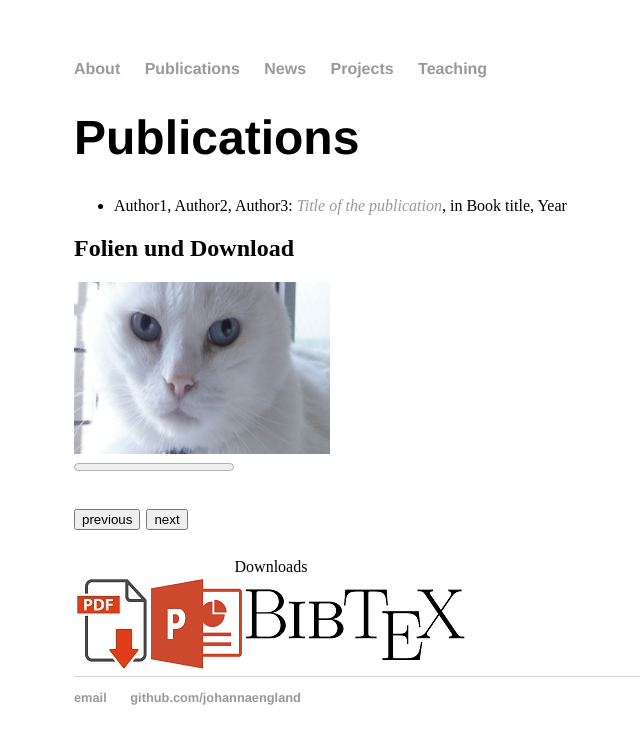
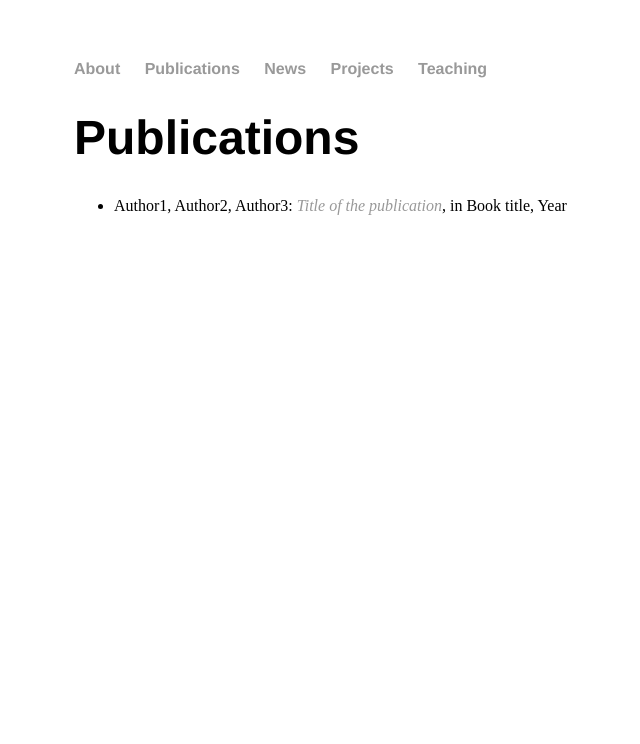
Before and after one commit to johannaengland/johannaengland.github.io, a Jekyll site: the page built from publications/index.md, in a window 1280 px wide. Shown: the top 744 px of the page, without its empty margins (118-758 px from the left). Built offline with Jekyll 4.4.1, drawn with Linux system fonts in a browser that asks for light colours.

Commit message:
Update default.html

```diff
--- a/_layouts/default.html
+++ b/_layouts/default.html
@@ -20,26 +20,7 @@
 {{ content }}
 
 </div><!-- /.container -->
-<h2>Folien und Download</h2>
-<img id="currentSlide" src="images/pic1.jpg" width="256" height="172"> <br>
-<progress id="slidecount" value="0" max="2"></progress><br>
-<p>
-    <button type="button" onclick="slideshow(-1)">previous</button>
-    <button type="button" onclick="slideshow(1)">next</button>
-</p>
-<!-- to be added: pdf download, slides (ppt), bibtech //-->
-<table>
-    <caption>Downloads</caption>
-    <td><a href="downloads/publication.pdf" download><img id="pdfIcon" src="icons/pdf.jpg"></a></td>
-    <td><a href="downloads/slides.pptx" download><img id="pptIcon" src="icons/ppt.jpg"></a></td>
-    <td><a href=""><img id="bibtexIcon" src="icons/bibtex.jpg"></a></td>
-</table>
 
-<footer>
-    <ul>
-        <li><a href="mailto:england@campus.tu-berlin.de">email</a></li>
-        <li><a href="https://github.com/johannaengland">github.com/johannaengland</a></li>
-</ul>
 </footer>
 </body>
 </html>
```
